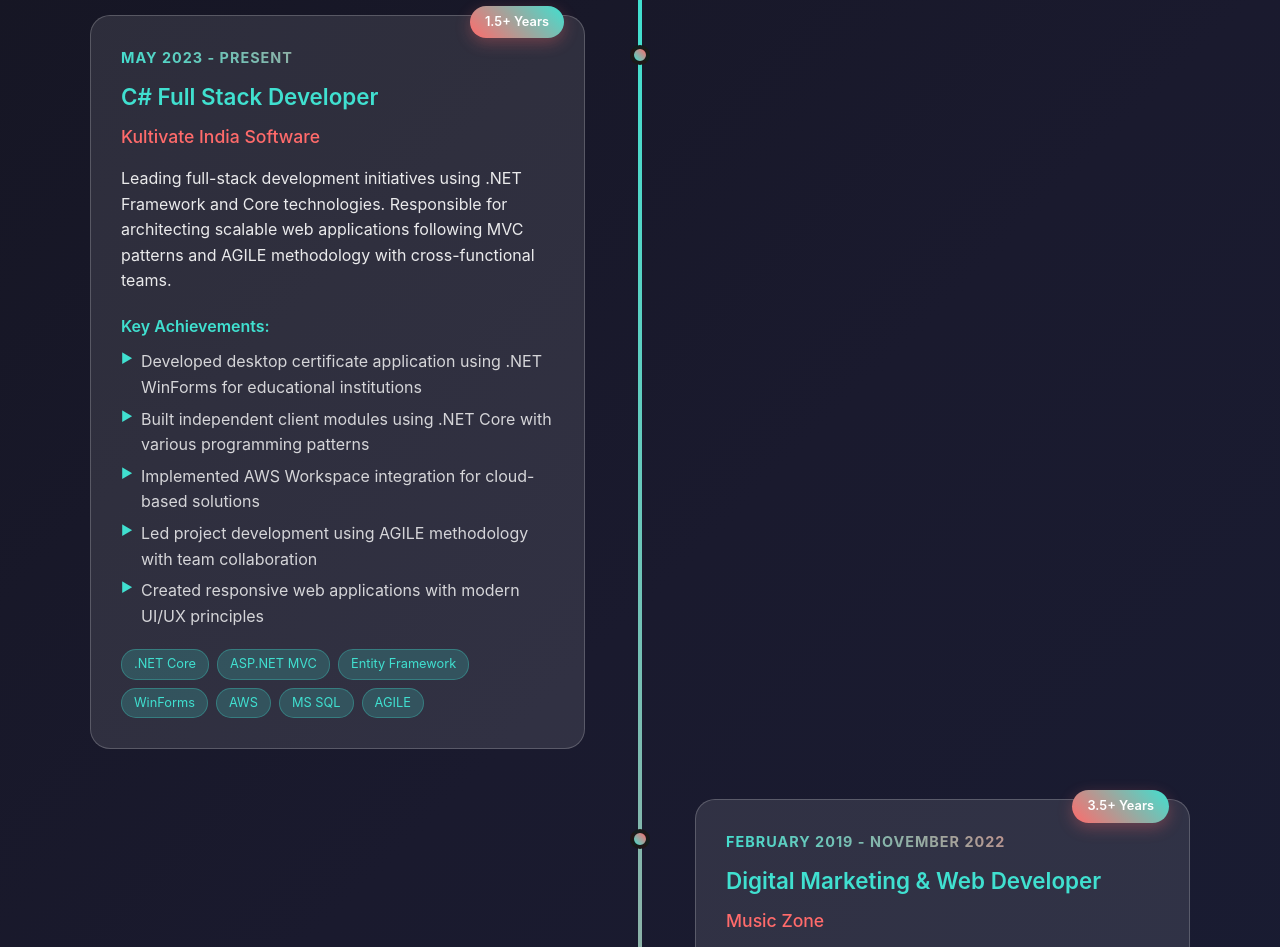
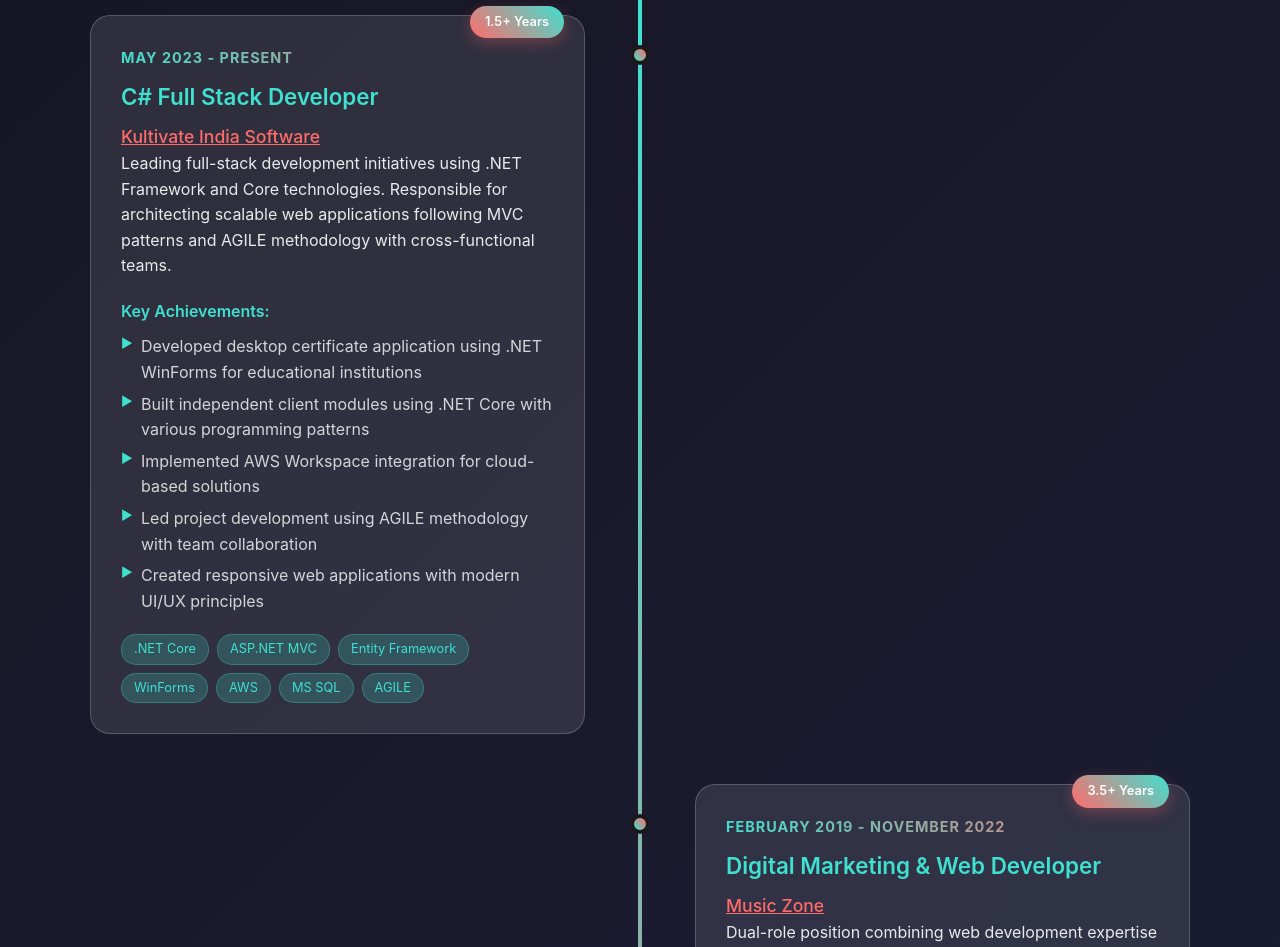
Before and after one commit to NaanGit2019/AboutME.github.io, a plain HTML site: page index.html in a window 1280 px wide. Shown: the part 3180-4127 px from the top of the page. Drawn offline with Linux system fonts and the light colour scheme.

Commit message:
index.html
Added link to Company

```diff
--- a/index.html
+++ b/index.html
@@ -324,7 +324,7 @@
             margin-bottom: 8px;
         }
 
-        .company-name {
+        .company-name a {
             font-size: 1.1rem;
             color: #ff6b6b;
             margin-bottom: 15px;
@@ -761,7 +761,7 @@
                     <div class="duration-badge">1.5+ Years</div>
                     <div class="job-period">MAY 2023 - PRESENT</div>
                     <h3 class="job-title">C# Full Stack Developer</h3>
-                    <div class="company-name">Kultivate India Software</div>
+                    <div class="company-name"><a href="https://kultivate.in/">  Kultivate India Software</a></div>
                     <p class="job-description">
                         Leading full-stack development initiatives using .NET Framework and Core technologies. Responsible for architecting scalable web applications following MVC patterns and AGILE methodology with cross-functional teams.
                     </p>
@@ -794,7 +794,7 @@
                     <div class="duration-badge">3.5+ Years</div>
                     <div class="job-period">FEBRUARY 2019 - NOVEMBER 2022</div>
                     <h3 class="job-title">Digital Marketing & Web Developer</h3>
-                    <div class="company-name">Music Zone</div>
+                    <div class="company-name"><a href="https://musiczone.in/">Music Zone</a></div>
                     <p class="job-description">
                         Dual-role position combining web development expertise with digital marketing strategies. Developed comprehensive web applications while managing social media campaigns and business growth initiatives.
                     </p>
@@ -829,7 +829,7 @@
                     <div class="duration-badge">4 Years</div>
                     <div class="job-period">2015 - 2019</div>
                     <h3 class="job-title">Education & Skill Development</h3>
-                    <div class="company-name">KPR Institute of Engineering and Technology</div>
+                    <div class="company-name"><a href="https://www.kpriet.ac.in/">KPR Institute of Engineering and Technology</a></div>
                     <p class="job-description">
                         Completed Bachelor of Engineering in Computer Science while building foundational programming skills and working on various academic and personal projects to establish expertise in web development.
                     </p>
```
